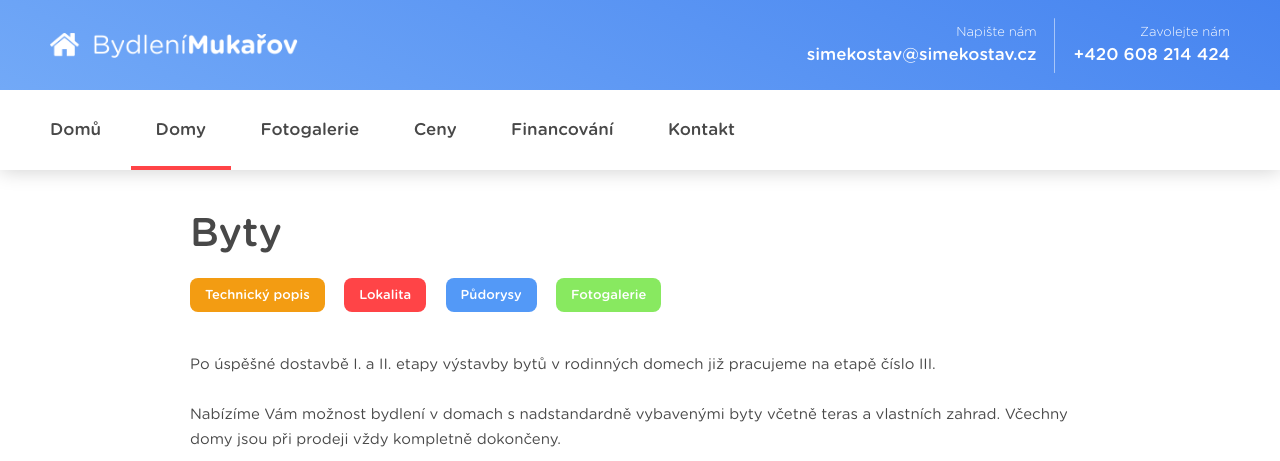
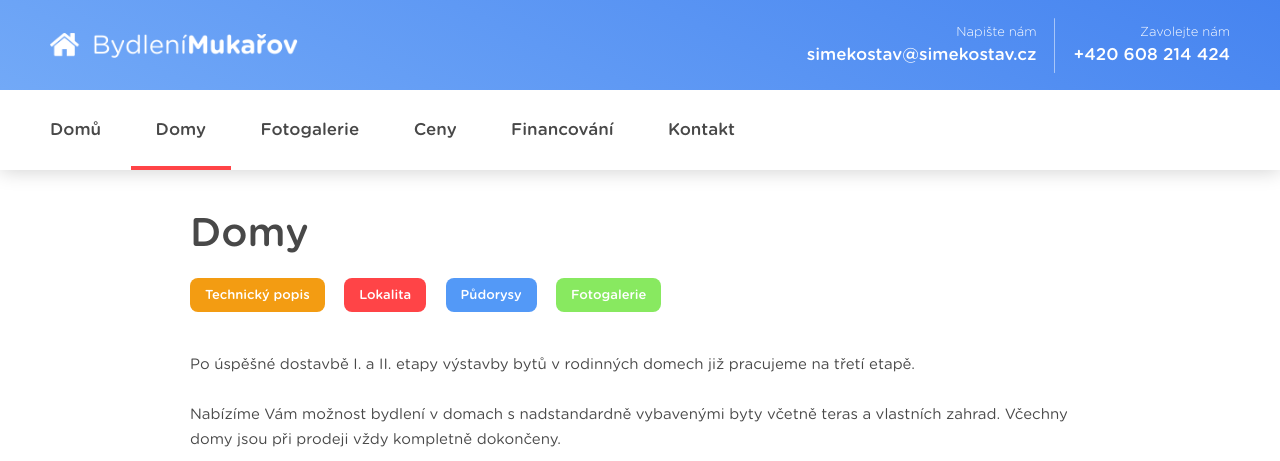
Before and after one commit to StyvekDrtic/bydleniMukarov, a Jekyll site: the page built from domy.html, in a window 1280 px wide and 900 px high. Shown: the top 461 px of the window. Built offline with Jekyll 4.4.1, drawn with Linux system fonts in a browser that asks for light colours.

Commit message:
dalsi fixy po ukazce

```diff
--- a/_includes/header.html
+++ b/_includes/header.html
@@ -17,7 +17,7 @@
     <div class="rychlyKontakty2">
       <a href="tel:+420608214424"><i class="fa fa-phone" aria-hidden="true"></i></a>
       <div class="rozdelovak"></div>
-      <a href="simekostav@simekostav.cz"><i class="fa fa-envelope" aria-hidden="true"></i></a>
+      <a href="mailto:simekostav@simekostav.cz"><i class="fa fa-envelope" aria-hidden="true"></i></a>
     </div>
   </div>
   <div class="dolniHeader">
--- a/domy.html
+++ b/domy.html
@@ -4,7 +4,7 @@ layout: default
 
 <section class="vrstva" id="uvod">
   <div class="vrstvaInner">
-    <h1>Byty</h1>
+    <h1>Domy</h1>
     <ul>
       <li>
         <a href="#popis">Technický popis</a>
@@ -19,7 +19,7 @@ layout: default
         <a href="/fotogalerie">Fotogalerie</a>
       </li>
     </ul>
-    <p>Po úspěšné dostavbě I. a II. etapy výstavby bytů v rodinných domech již pracujeme na etapě číslo III.</p>
+    <p>Po úspěšné dostavbě I. a II. etapy výstavby bytů v rodinných domech již pracujeme na třetí etapě.</p>
     <p>Nabízíme Vám možnost bydlení v domach s nadstandardně vybavenými byty včetně teras a vlastních zahrad. Včechny domy jsou při prodeji vždy kompletně dokončeny.</p>
     <p>Jedná se o domy, se 3 bytovými jednotkami, kdy každá jednotka tvoří samostatnou část domu, s vlastním vchodem, samostatnou terasou, zahradou a parkovacím stáním. Každá jednotka může být vybavena zapezpečovacím zařízením.</p>
     <p>Máte možnost výběru mezi variantou 3KK a 4KK, kdy v 1NP je vždy umístěna vstupní chodba, WC technická místnost, obývací pokoj s východem na terasu, kuchyň a schodiště do 2NP. V 2NP se nacházejí 2 nebo 3 ložnice, dále koupelna s WC a vanou.</p>
@@ -54,7 +54,7 @@ layout: default
   </div>
 </section>
 <div class="prechod3">
-  <iframe width="600" height="450" frameborder="0" style="border:0" src="https://www.google.com/maps/embed/v1/place?q=svojetice%20155&key=AIzaSyDMsrwUt3YYIrTpM7XUFrQu7cmyeH0W30M" allowfullscreen></iframe>
+  <iframe width="600" height="450" frameborder="0" style="border:0" src="https://www.google.com/maps/embed/v1/place?q=49°59'12.7%22N+14°44'20.4%22E&key=AIzaSyDMsrwUt3YYIrTpM7XUFrQu7cmyeH0W30M" allowfullscreen></iframe>
 </div>
 <section class="vrstva" id="pudorysy">
   <h2>Půdorysy</h2>
--- a/index.html
+++ b/index.html
@@ -25,5 +25,5 @@ layout: default
       <img class="strom" src="assets/img/strom.png" alt="obrázek stromu">
     </li>
   </ul>
-  <a class="tlacitko" href="byty">Zjistit více</a>
+  <a class="tlacitko" href="/domy">Zjistit více</a>
 </section>
--- a/kontakt.html
+++ b/kontakt.html
@@ -50,5 +50,5 @@ layout: default
   </div>
 </section>
 <section class="mapa">
-  <iframe width="600" height="600" frameborder="0" style="border:0" src="https://www.google.com/maps/embed/v1/place?q=svojetice%20155&key=AIzaSyDMsrwUt3YYIrTpM7XUFrQu7cmyeH0W30M" allowfullscreen></iframe>
+  <iframe width="600" height="600" frameborder="0" style="border:0" src="https://www.google.com/maps/embed/v1/place?q=Na+Kopci+164,+251+62+Svojetice&key=AIzaSyDMsrwUt3YYIrTpM7XUFrQu7cmyeH0W30M" allowfullscreen></iframe>
 </section>
```
